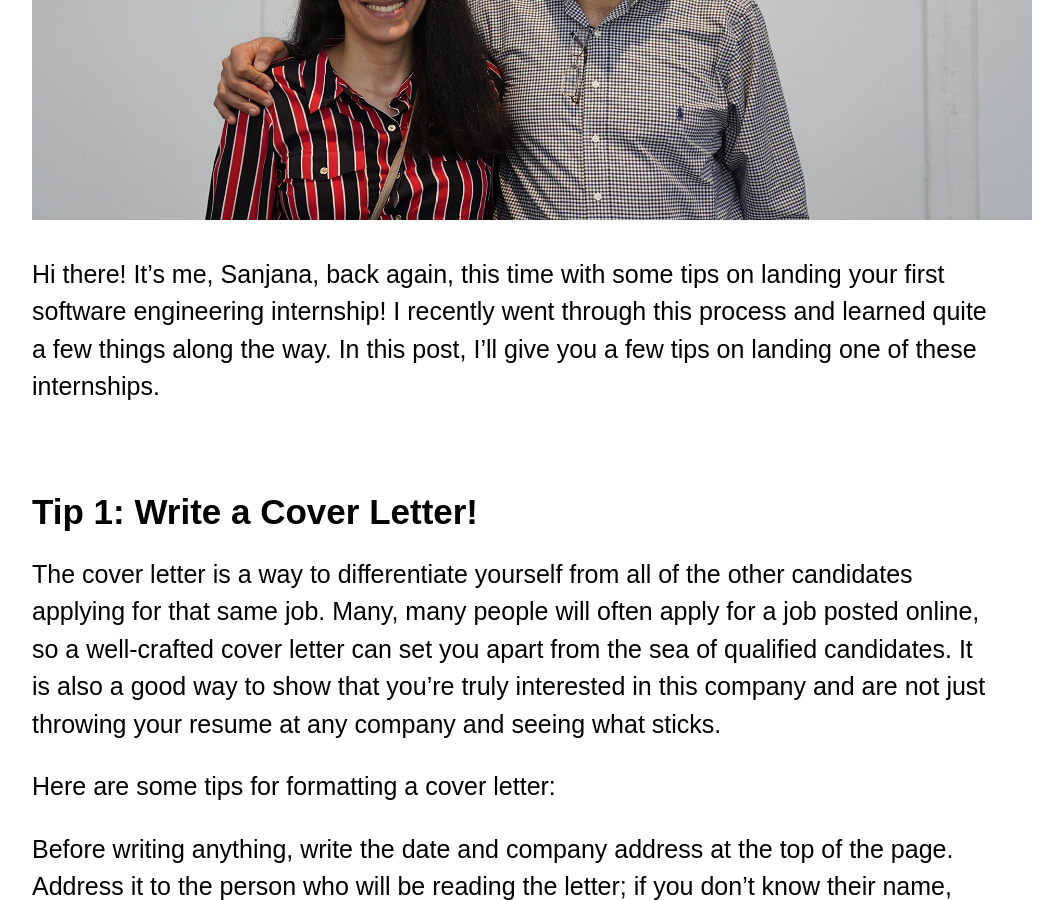
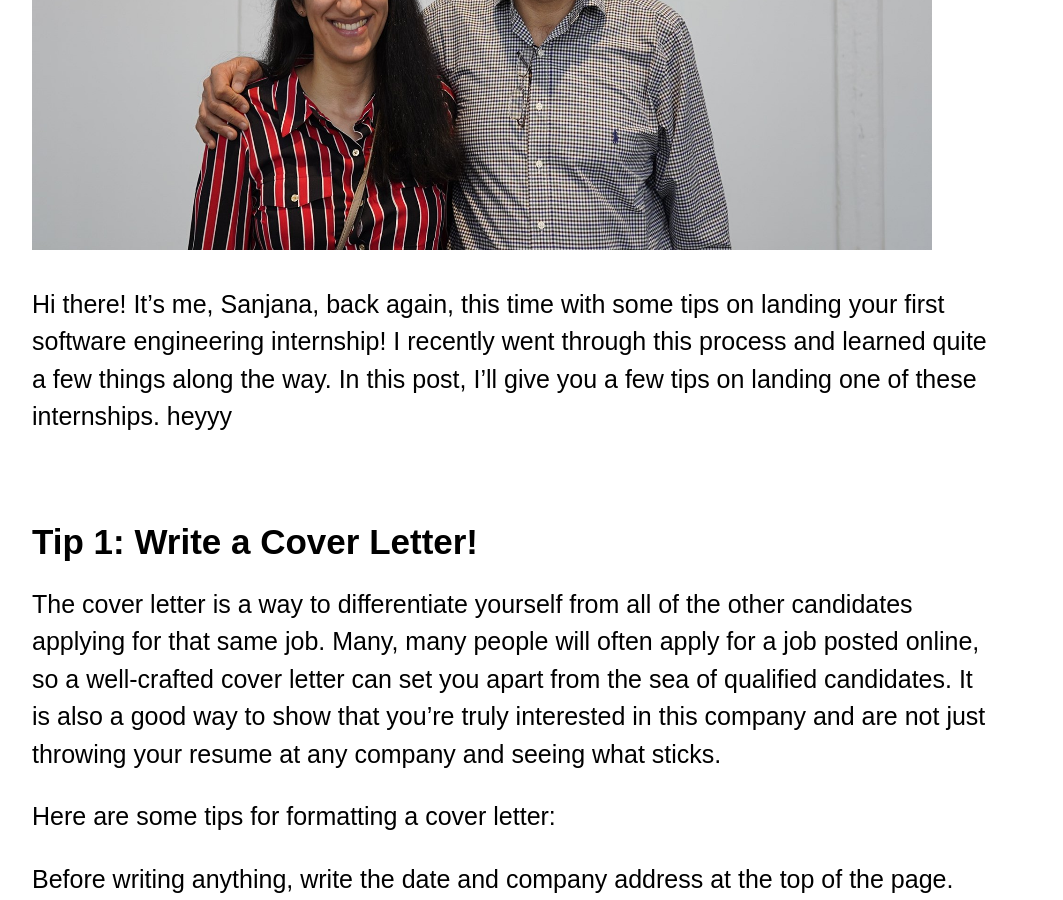
Before and after one commit to skapur12/skapur12.github.io, a Jekyll site: the page built from _posts/2020-02-16-How-To-Land-Your-First-Software-Engineering-Internship.md, in a window 1280 px wide and 900 px high, scrolled down 489 px. Shown: the whole window, without its empty margins (128-1191 px from the left). Built offline with Jekyll 4.4.1, drawn with Linux system fonts in a browser that asks for light colours; nearby versions of some CDN libraries; comment, search, counter and statistics services are not loaded.

Commit message:
Update 2020-02-16-How-To-Land-Your-First-Software-Engineering-Internship.md

```diff
--- a/_posts/2020-02-16-How-To-Land-Your-First-Software-Engineering-Internship.md
+++ b/_posts/2020-02-16-How-To-Land-Your-First-Software-Engineering-Internship.md
@@ -4,9 +4,9 @@ title: "How To Land Your First Software Engineering Internship"
 date: 2020-02-16
 ---
 
-<img src="/assets/images/dad.jpeg" alt="Me and my dad" width="1000" height="520">
+<img src="/assets/images/dad.jpeg" alt="Me and my dad" width="900" height="550">
 
-Hi there! It’s me, Sanjana, back again, this time with some tips on landing your first software engineering internship! I recently went through this process and learned quite a few things along the way. In this post, I’ll give you a few tips on landing one of these internships.
+Hi there! It’s me, Sanjana, back again, this time with some tips on landing your first software engineering internship! I recently went through this process and learned quite a few things along the way. In this post, I’ll give you a few tips on landing one of these internships. heyyy
 
 <br>
 <div class="BlogSize">
```
